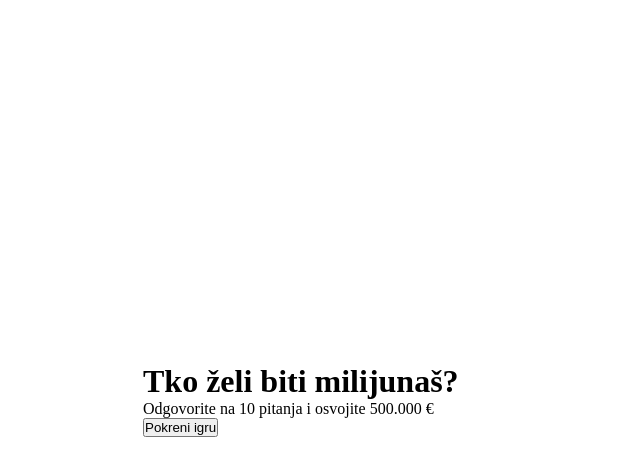
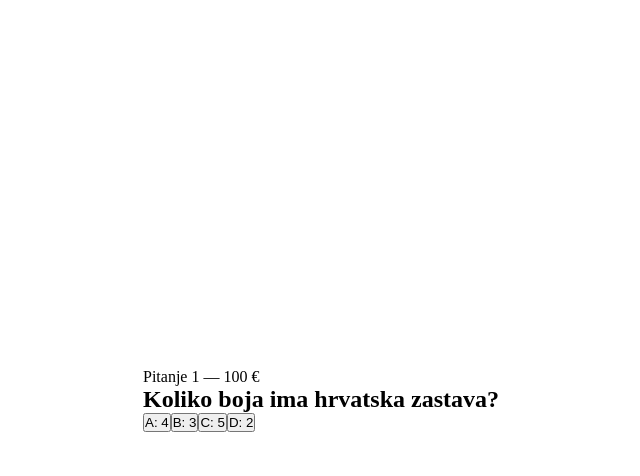
Before and after one commit to davidandelictomasic/Internship-14-Millionaire, a React (Vite) app: page / in a window 1280 px wide. Both pictures are taken after a click on the button "Pokreni igru". Shown: the top 476 px of the page, without its empty margins (129-769 px from the left). Built offline with nearby package versions, Linux system fonts and the light colour scheme.

Commit message:
Add questions cards with answers

```diff
--- a/src/App.jsx
+++ b/src/App.jsx
@@ -1,10 +1,106 @@
+import { useState } from 'react';
+import { easyQuestions, hardQuestions, REWARDS, SAFE_LEVEL } from './data/questions';
 import StartScreen from './components/StartScreen/StartScreen';
+import QuestionCard from './components/QuestionCard/QuestionCard';
 import './App.css';
 
+function shuffleArray(array) {
+  const arr = [...array];
+  for (let i = arr.length - 1; i > 0; i--) {
+    const j = Math.floor(Math.random() * (i + 1));
+    [arr[i], arr[j]] = [arr[j], arr[i]];
+  }
+  return arr;
+}
+
+function shuffleQuestion(q) {
+  const indices = [0, 1, 2, 3];
+  const shuffled = shuffleArray(indices);
+  return {
+    question: q.question,
+    answers: shuffled.map((i) => q.answers[i]),
+    correct: shuffled.indexOf(q.correct),
+  };
+}
+
+function buildQuestionSet() {
+  const easy = shuffleArray(easyQuestions).slice(0, 5).map(shuffleQuestion);
+  const hard = shuffleArray(hardQuestions).slice(0, 5).map(shuffleQuestion);
+  return [...easy, ...hard];
+}
+
+function formatReward(amount) {
+  return amount.toLocaleString('hr-HR') + ' €';
+}
+
 function App() {
+  const [gamePhase, setGamePhase] = useState('start');
+  const [questions, setQuestions] = useState([]);
+  const [currentLevel, setCurrentLevel] = useState(0);
+  const [selectedAnswer, setSelectedAnswer] = useState(null);
+  const [showingResult, setShowingResult] = useState(false);
+  const [earnings, setEarnings] = useState(0);
+
+  function handleStartGame() {
+    setQuestions(buildQuestionSet());
+    setCurrentLevel(0);
+    setSelectedAnswer(null);
+    setShowingResult(false);
+    setEarnings(0);
+    setGamePhase('playing');
+  }
+
+  function handleSelectAnswer(index) {
+    if (showingResult) return;
+
+    setSelectedAnswer(index);
+    setShowingResult(true);
+
+    setTimeout(() => {
+      const isCorrect = index === questions[currentLevel].correct;
+
+      if (isCorrect) {
+        if (currentLevel === 9) {
+          setEarnings(REWARDS[9]);
+          setGamePhase('win');
+        } else {
+          setCurrentLevel((prev) => prev + 1);
+          setSelectedAnswer(null);
+          setShowingResult(false);
+        }
+      } else {
+        setEarnings(currentLevel > SAFE_LEVEL ? REWARDS[SAFE_LEVEL] : 0);
+        setGamePhase('gameOver');
+      }
+    }, 2000);
+  }
+
   return (
     <div className="game-container">
-      <StartScreen onStart={() => {}} />
+      {gamePhase === 'start' && (
+        <StartScreen onStart={handleStartGame} />
+      )}
+
+      {gamePhase === 'playing' && questions.length > 0 && (
+        <QuestionCard
+          question={questions[currentLevel].question}
+          answers={questions[currentLevel].answers}
+          selectedAnswer={selectedAnswer}
+          correctAnswer={questions[currentLevel].correct}
+          showingResult={showingResult}
+          onSelectAnswer={handleSelectAnswer}
+          currentLevel={currentLevel}
+          reward={formatReward(REWARDS[currentLevel])}
+        />
+      )}
+
+      {(gamePhase === 'gameOver' || gamePhase === 'win') && (
+        <div>
+          <h1>{gamePhase === 'win' ? 'Čestitamo!' : 'Igra je završena!'}</h1>
+          <p>Osvojili ste: {formatReward(earnings)}</p>
+          <button onClick={() => setGamePhase('start')}>Igraj ponovo</button>
+        </div>
+      )}
     </div>
   );
 }
--- /dev/null
+++ b/src/components/QuestionCard/QuestionCard.jsx
@@ -0,0 +1,38 @@
+const LABELS = ['A', 'B', 'C', 'D'];
+
+function QuestionCard({
+  question,
+  answers,
+  selectedAnswer,
+  correctAnswer,
+  showingResult,
+  onSelectAnswer,
+  currentLevel,
+  reward,
+}) {
+  function handleClick(index) {
+    if (!showingResult) {
+      onSelectAnswer(index);
+    }
+  }
+
+  return (
+    <div>
+      <p>Pitanje {currentLevel + 1} — {reward}</p>
+      <h2>{question}</h2>
+      <div>
+        {answers.map((answer, i) => (
+          <button
+            key={i}
+            onClick={() => handleClick(i)}
+            disabled={showingResult}
+          >
+            {LABELS[i]}: {answer}
+          </button>
+        ))}
+      </div>
+    </div>
+  );
+}
+
+export default QuestionCard;
```
